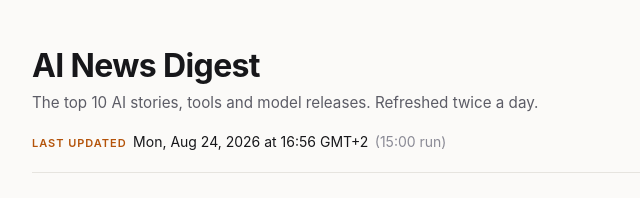
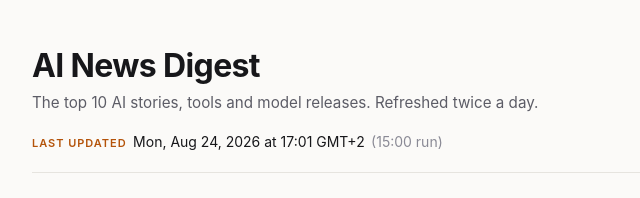
Before and after one commit to ulkayu/ai-news-digest, a plain HTML site: page index.html in a window 1280 px wide. Shown: the top 198 px of the page, 112-752 px from the left. Drawn offline with Linux system fonts and the light colour scheme.

Commit message:
15:00 digest — 10 items, generatedAt 2026-08-24T15:01:08Z

```diff
--- a/index.html
+++ b/index.html
@@ -3,7 +3,7 @@
 <head>
 <meta charset="utf-8">
 <meta name="viewport" content="width=device-width, initial-scale=1">
-<title>AI News Digest — updated Mon, Aug 24, 2026 at 16:56 GMT+2</title>
+<title>AI News Digest — updated Mon, Aug 24, 2026 at 17:01 GMT+2</title>
 <meta name="description" content="The top 10 AI stories, tools and model releases. Refreshed twice a day.">
 <meta name="color-scheme" content="light dark">
 <style>
@@ -179,7 +179,7 @@ a:focus-visible { outline: 2px solid var(--accent); outline-offset: 3px; border-
     <p class="tagline">The top 10 AI stories, tools and model releases. Refreshed twice a day.</p>
     <p class="updated">
       <span class="label">Last updated</span>
-      <time datetime="2026-08-24T14:56:44Z">Mon, Aug 24, 2026 at 16:56 GMT+2</time>
+      <time datetime="2026-08-24T15:01:08Z">Mon, Aug 24, 2026 at 17:01 GMT+2</time>
       <span class="slot">(15:00 run)</span>
     </p>
   </header>
```
